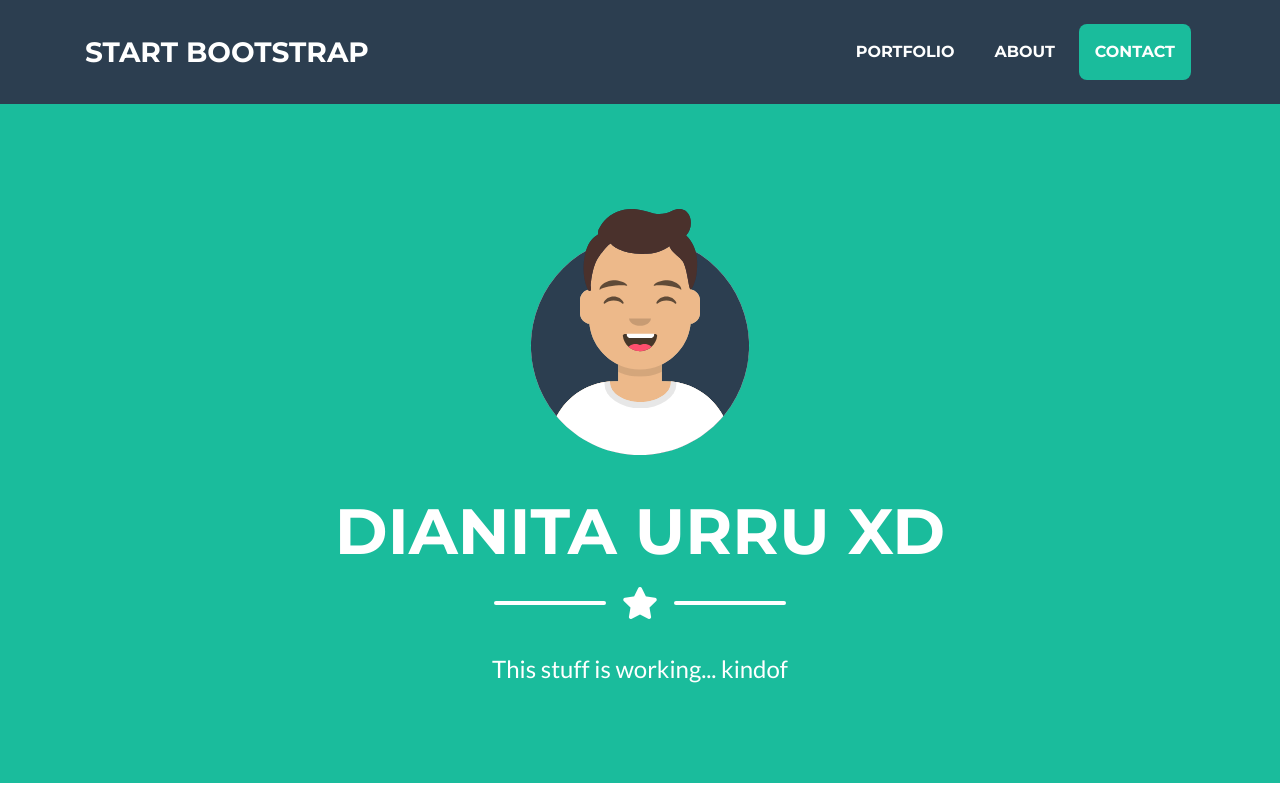
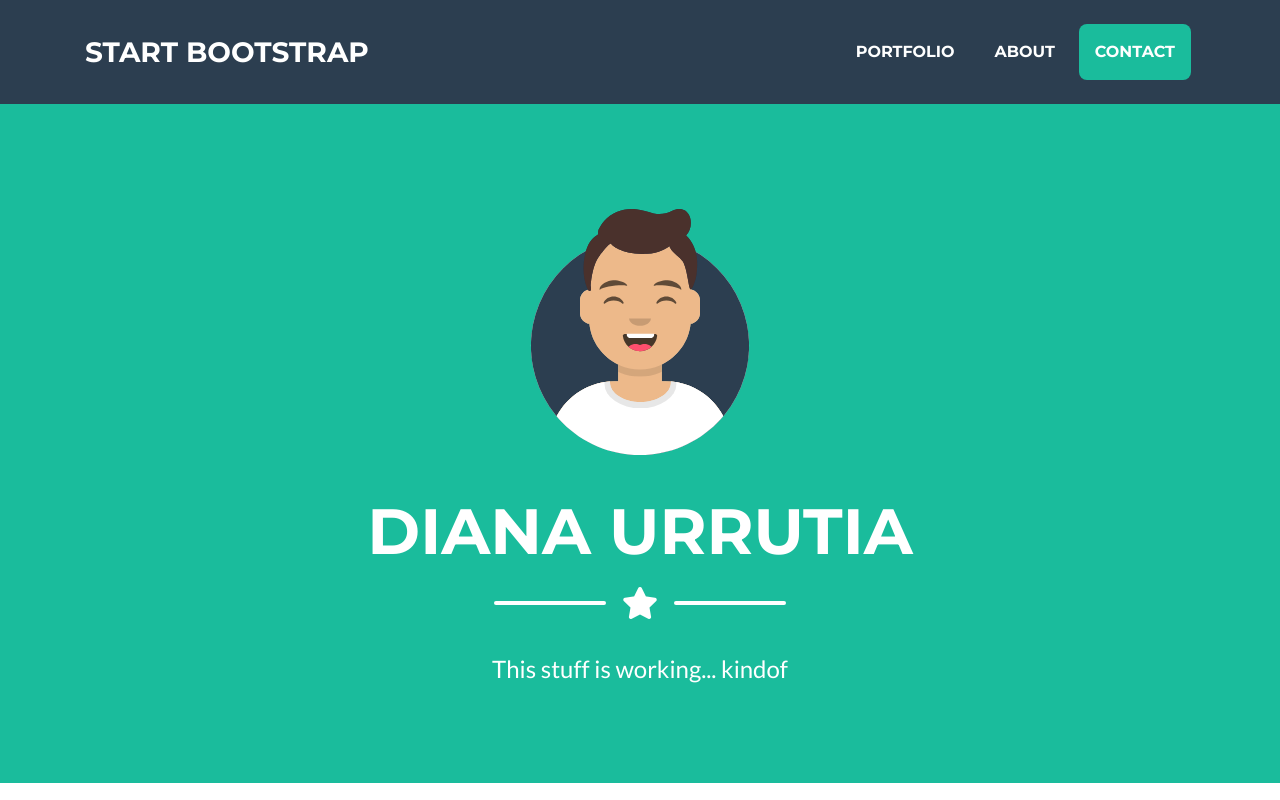
Before and after one commit to valentinaus99/valentinaus99.github.io, a website with bundled scripts: page index.html in a window 1280 px wide. Shown: the top 800 px of the page. Built offline with nearby package versions, Linux system fonts and the light colour scheme.

Commit message:
otra vez el index por quinta vez xd

```diff
--- a/index.html
+++ b/index.html
@@ -54,7 +54,7 @@
       <img class="masthead-avatar mb-5" src="img/avataaars.svg" alt="">
 
       <!-- Masthead Heading -->
-      <h1 class="masthead-heading text-uppercase mb-0">Dianita Urru xd</h1>
+      <h1 class="masthead-heading text-uppercase mb-0">DIANA URRUTIA</h1>
 
       <!-- Icon Divider -->
       <div class="divider-custom divider-light">
```
